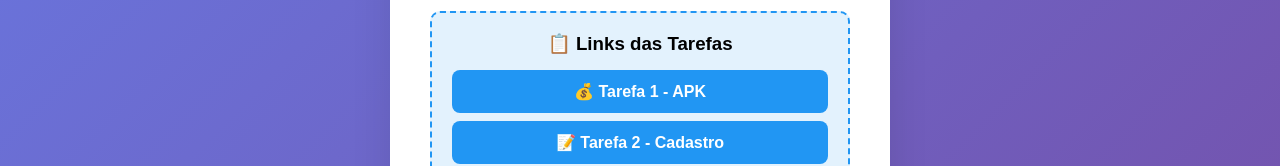
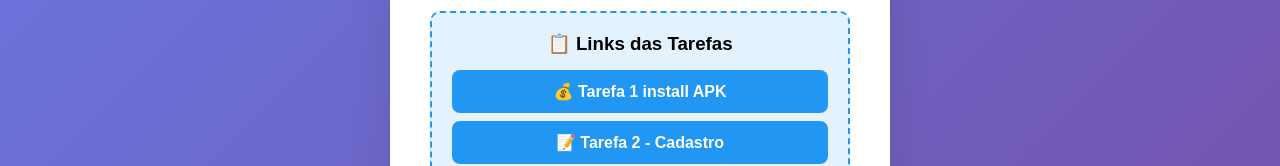
Before and after one commit to alexandreribeiro0026385333-source/appviral, a plain HTML site: page tarefa8.html in a window 1280 px wide. Shown: the part 618-784 px from the top of the page. Drawn offline with Linux system fonts and the light colour scheme.

Commit message:
Update tarefa8.html

```diff
--- a/tarefa8.html
+++ b/tarefa8.html
@@ -127,7 +127,7 @@
 
         <div class="task-links">
             <h3 style="text-align: center; margin-bottom: 15px;">📋 Links das Tarefas</h3>
-            <a href="tarefa1.html" class="task-link">💰 Tarefa 1 - APK</a>
+            <a href="index.html" class="task-link">💰 Tarefa 1 install APK</a>
             <a href="tarefa2.html" class="task-link">📝 Tarefa 2 - Cadastro</a>
             <a href="tarefa3.html" class="task-link">👀 Tarefa 3 - Blog</a>
             <a href="tarefa4.html" class="task-link">📚 Tarefa 4 - eBook</a>
```
